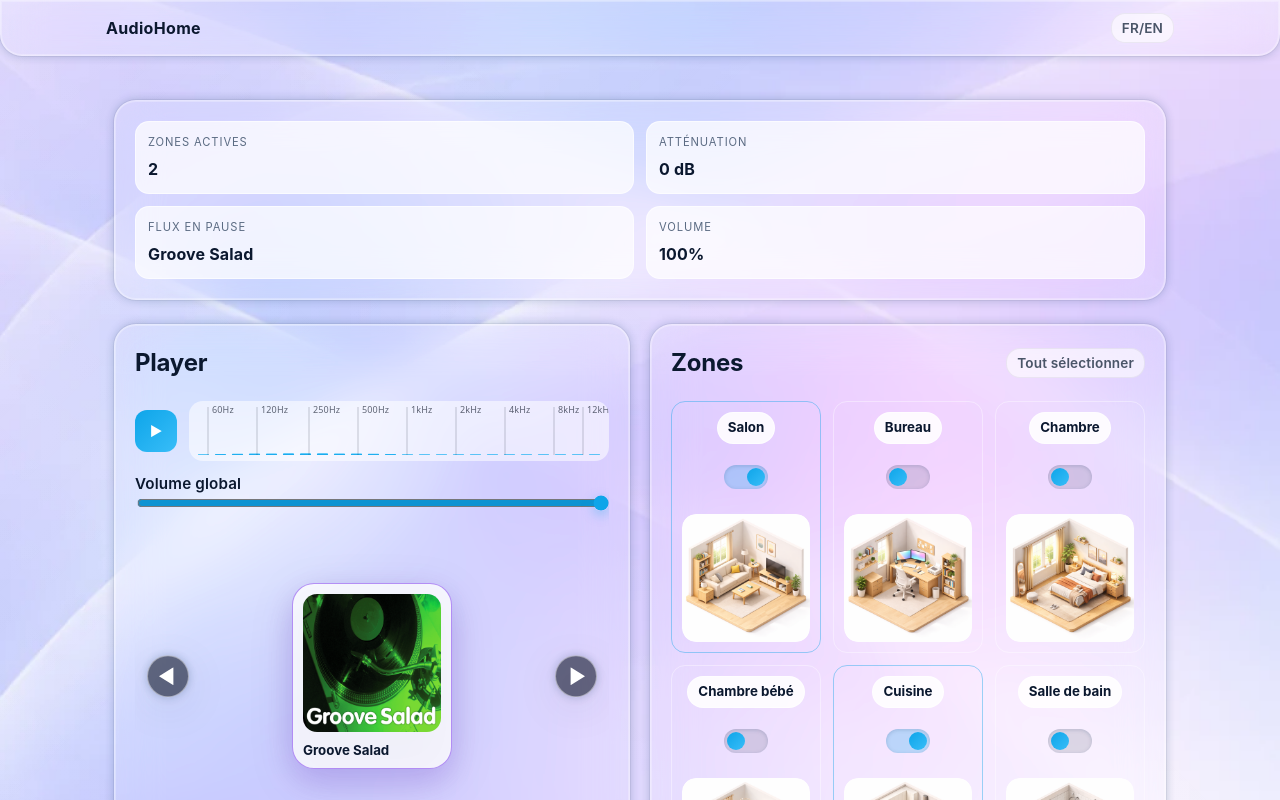
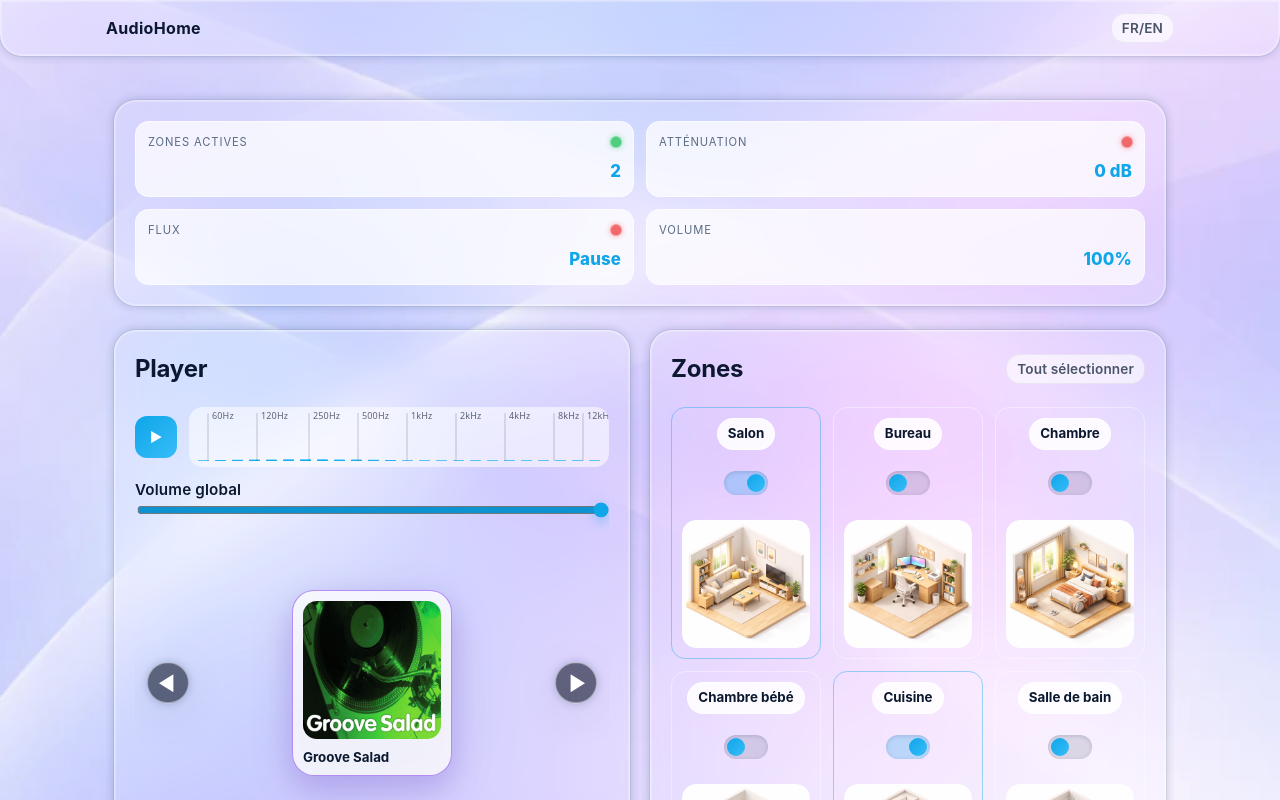
Before and after one commit to jcalhinho/audihome, a SvelteKit app: page / in a window 1280 px wide. Shown: the top 800 px of the page. Built offline with nearby package versions, Linux system fonts and the light colour scheme.

Commit message:
feat: Implement status dots for KPI chips with corresponding styling and animations.

```diff
--- a/src/routes/+page.svelte
+++ b/src/routes/+page.svelte
@@ -669,11 +669,12 @@
       )
     : 0;
   $: kpis = [
-    { label: "Zones actives", value: activeZones },
-    { label: "Atténuation", value: `${appliedAtt} dB` },
+    { label: "Zones actives", value: activeZones, status: activeZones > 0 },
+    { label: "Atténuation", value: `${appliedAtt} dB`, status: appliedAtt < 0 },
     {
-      label: isPlaying ? "Flux en cours" : "Flux en pause",
-      value: current.name,
+      label: "Flux",
+      value: isPlaying ? "Lecture" : "Pause",
+      status: isPlaying,
     },
     { label: "Volume", value: `${Math.round(volume * 100)}%` },
   ];
@@ -695,7 +696,15 @@
   <div class="info-bar" aria-label="Résumé des infos">
     {#each kpis as kpi}
       <div class="info-chip">
-        <span class="info-label">{kpi.label}</span>
+        <div class="info-top">
+          <span class="info-label">{kpi.label}</span>
+          {#if kpi.label !== "Volume"}
+            <span
+              class={`info-dot ${kpi.status ? "is-on" : "is-off"}`}
+              aria-hidden="true"
+            ></span>
+          {/if}
+        </div>
         <span class="info-value">{kpi.value}</span>
       </div>
     {/each}
--- a/static/theme.css
+++ b/static/theme.css
@@ -151,11 +151,33 @@ button { font-family: var(--font-body); }
 .info-chip {
   display: flex;
   flex-direction: column;
-  gap: 6px;
+  gap: 8px;
   padding: 12px;
   border-radius: var(--radius-md);
   background: rgba(255,255,255,0.72);
   border: 1px solid rgba(255,255,255,0.6);
+}
+
+.info-top {
+  display: flex;
+  align-items: center;
+  justify-content: space-between;
+  gap: 8px;
+}
+
+.info-dot {
+  width: 10px;
+  height: 10px;
+  border-radius: 50%;
+  background: #ef4444;
+  box-shadow: 0 0 6px rgba(239, 68, 68, 0.6);
+  animation: pulse-red 1.8s ease-in-out infinite;
+}
+
+.info-dot.is-on {
+  background: #22c55e;
+  box-shadow: 0 0 6px rgba(34, 197, 94, 0.6);
+  animation: pulse-green 1.8s ease-in-out infinite;
 }
 
 .info-label {
@@ -166,8 +188,20 @@ button { font-family: var(--font-body); }
 }
 
 .info-value {
-  font-weight: 700;
-  color: var(--text-strong);
+  font-weight: 800;
+  color: #0ea5e9;
+  font-size: 1.05rem;
+  text-align: right;
+}
+
+@keyframes pulse-red {
+  0%, 100% { transform: scale(1); opacity: 0.6; }
+  50% { transform: scale(1.25); opacity: 1; }
+}
+
+@keyframes pulse-green {
+  0%, 100% { transform: scale(1); opacity: 0.6; }
+  50% { transform: scale(1.25); opacity: 1; }
 }
 
 @media (max-width: 900px) {
@@ -325,7 +359,7 @@ input[type='range']::-moz-range-thumb {
 .card-body {
   max-height: 1200px;
   opacity: 1;
-  transition: max-height 1620ms ease, opacity 1620ms ease, padding 1620ms ease;
+  transition: max-height 820ms ease, opacity 620ms ease;
   overflow: hidden;
   display: flex;
   flex-direction: column;
@@ -337,18 +371,12 @@ input[type='range']::-moz-range-thumb {
   justify-content: space-between;
 }
 
-.controls-card .card-body {
-  padding-bottom: 20px;
-}
-
 .player-card .card-body {
   justify-content: space-between;
 }
 
 @media (max-width: 900px) {
-  .controls-card .card-body {
-    padding-bottom: 36px;
-  }
+  .controls-card .card-body { padding-bottom: 0; }
 }
 
 @media (prefers-reduced-motion: reduce) {
```
